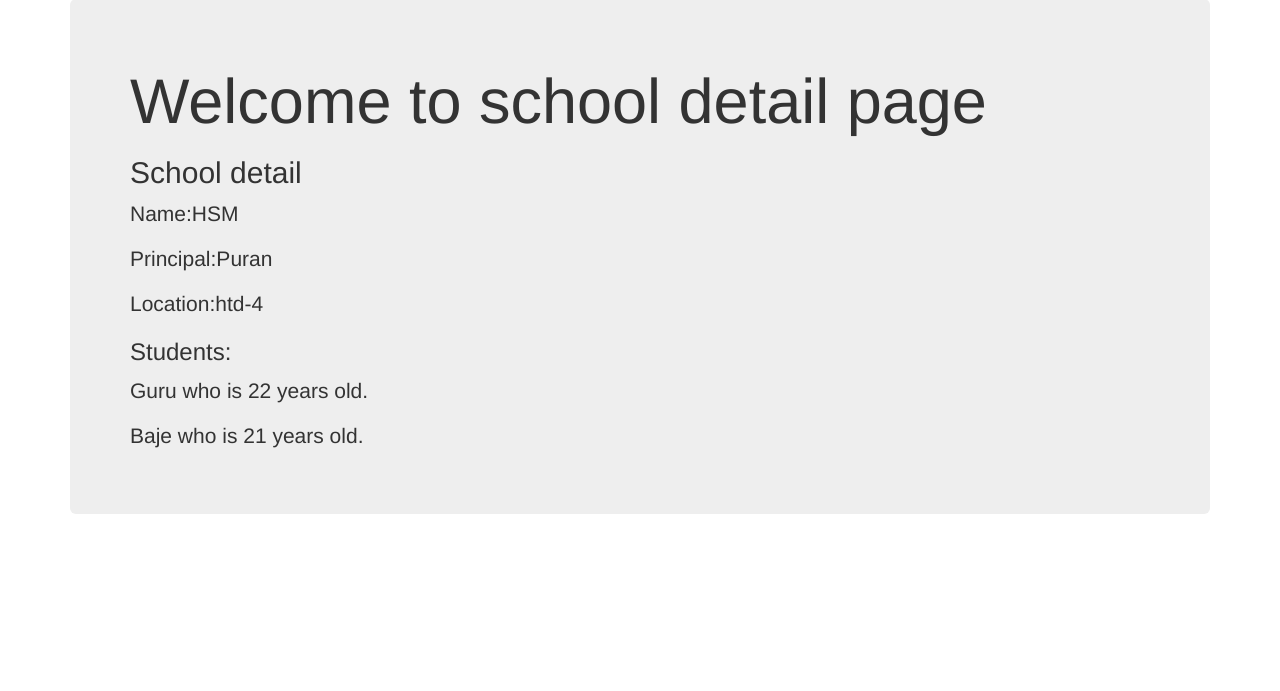
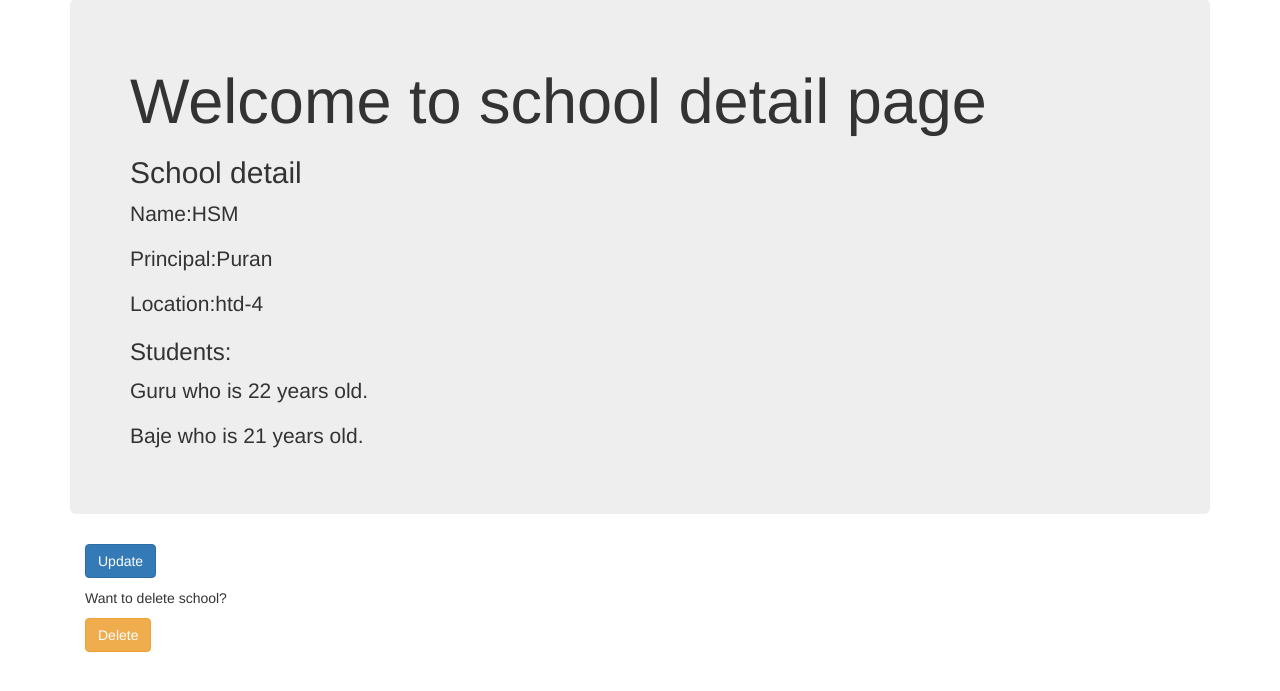
Before and after one commit to subhamghimire/dj8, a Django app: page /dj8_app/1/ in a window 1280 px wide. Shown: the part 72-763 px from the top of the page. Run offline with Django 3.2, Linux system fonts and the light colour scheme; data comes from the database, SQL or seed files in the repository; both versions use the stored data as it was after the commit; some libraries are stand-ins or nearby versions.

Commit message:
update and delete func added

```diff
--- a/dj8_app/models.py
+++ b/dj8_app/models.py
@@ -1,5 +1,5 @@
 from django.db import models
-
+from django.urls import reverse
 # Create your models here.
 class School(models.Model):
     name = models.CharField(max_length=200)
@@ -9,6 +9,9 @@ class School(models.Model):
     def __str__(self):
         return self.name
 
+    def get_absolute_url(self):
+        return reverse("dj8_app:detail",kwargs={'pk':self.pk})
+
 class Student(models.Model):
     name  = models.CharField(max_length=200)
     age = models.PositiveIntegerField()
--- a/dj8_app/templates/dj8_app/school_detail.html
+++ b/dj8_app/templates/dj8_app/school_detail.html
@@ -12,4 +12,9 @@
   <p>{{ students.name }} who is {{ students.age }} years old.</p>
   {% endfor %}
 </div>
+<div class="container">
+  <p><a class="btn btn-primary" href="{% url 'dj8_app:update' pk=school_detail.pk %}">Update</a></p>
+  <p>Want to delete school?</p>
+  <p><a class="btn btn-warning" href="{% url 'dj8_app:delete' pk=school_detail.pk %}">Delete</a></p>
+</div>
 {% endblock %}
--- a/dj8_app/urls.py
+++ b/dj8_app/urls.py
@@ -5,5 +5,8 @@ app_name = 'dj8_app'
 
 urlpatterns=[
     path('',views.SchoolListView.as_view(),name='list'),
-    path('<int:pk>/',views.SchoolDetailView.as_view(),name='detail')
+    path('<int:pk>/',views.SchoolDetailView.as_view(),name='detail'),
+    path('create/',views.SchoolCreateView.as_view(),name='create'),
+    path('<int:pk>/update/',views.SchoolUpdateView.as_view(),name='update'),
+    path('<int:pk>/delete/',views.SchoolDeleteView.as_view(),name='delete')
 ]
--- a/dj8_app/views.py
+++ b/dj8_app/views.py
@@ -1,5 +1,9 @@
 from django.shortcuts import render
-from django.views.generic import View,TemplateView,ListView,DetailView
+from django.urls import reverse_lazy
+from django.views.generic import(View,TemplateView,
+                                   ListView,DetailView,
+                                   CreateView,UpdateView,
+                                   DeleteView)
 from . import models
 # from django.http import HttpResponse
 
@@ -26,3 +30,15 @@ class SchoolDetailView(DetailView):
     context_object_name = 'school_detail'
     model = models.School
     template_name = 'dj8_app/school_detail.html'
+
+class SchoolCreateView(CreateView):
+    fields = ('name','principal','location')
+    model = models.School
+
+class SchoolUpdateView(UpdateView):
+    fields = ('name','principal')
+    model = models.School
+
+class SchoolDeleteView(DeleteView):
+    model = models.School
+    success_url = reverse_lazy("dj8_app:list")
```
Also changed, not shown: dj8_app/templates/dj8_app/school_confirm_delete.html (added, +11 -0 lines), dj8_app/templates/dj8_app/school_form.html (added, +15 -0 lines), db.sqlite3.
